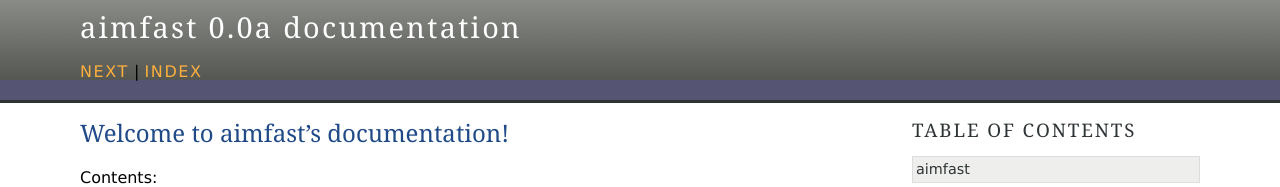
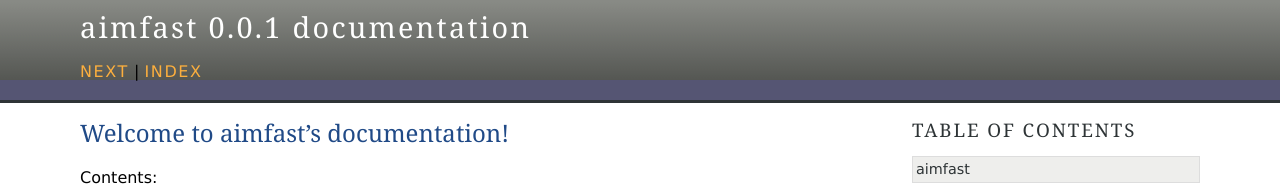
Before and after one commit to Athanaseus/aimfast, a Sphinx documentation site: the page built from doc/index.rst, in a window 1280 px wide. Shown: the top 187 px of the page. Built offline with Sphinx 7.4.7, drawn with Linux system fonts in a browser that asks for light colours; pages that are not in the unit, such as notebooks, are missing from menus.

Commit message:
Update conf.py

```diff
--- a/doc/conf.py
+++ b/doc/conf.py
@@ -68,9 +68,9 @@ copyright = u'2018, Athanaseus Ramaila'
 # built documents.
 #
 # The short X.Y version.
-version = '0.0a'
+version = '0.0.1'
 # The full version, including alpha/beta/rc tags.
-release = '0.0a'
+release = '0.0.1'
 
 # The language for content autogenerated by Sphinx. Refer to documentation
 # for a list of supported languages.
```
